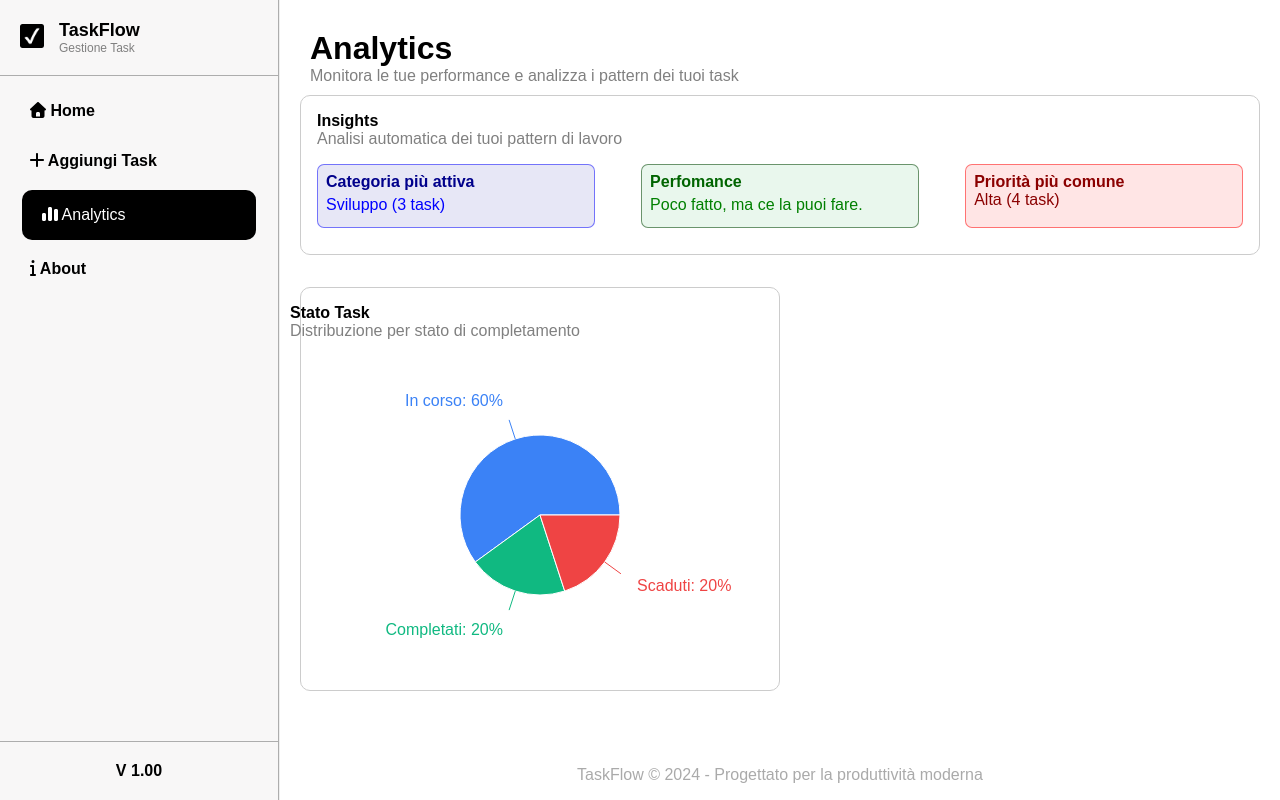
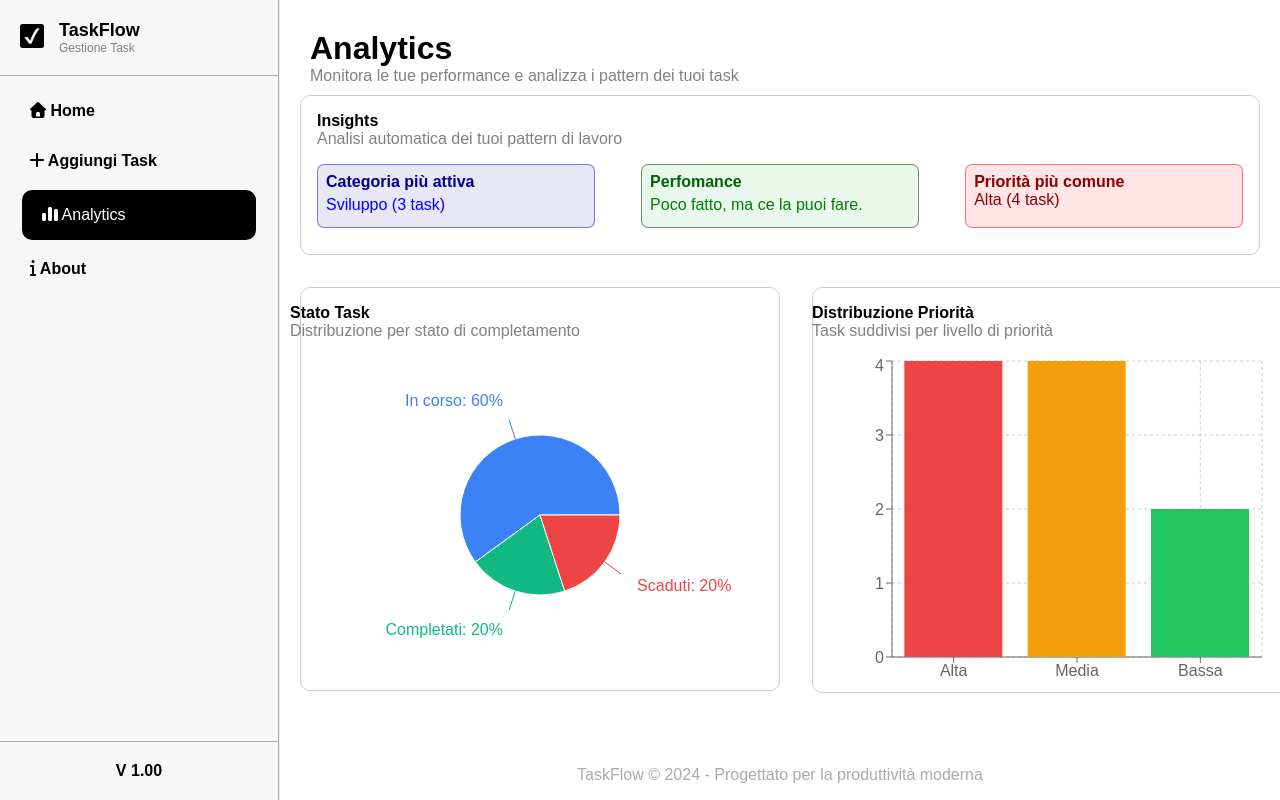
Before and after one commit to Figetto7/TaskFlow, a React (Vite) app: page /analytics in a window 1280 px wide. Built offline with nearby package versions, Linux system fonts and the light colour scheme.

Commit message:
Finalized Analytics

```diff
--- a/package.json
+++ b/package.json
@@ -14,7 +14,9 @@
     "@fortawesome/free-solid-svg-icons": "^7.0.0",
     "@fortawesome/react-fontawesome": "^0.2.3",
     "@mui/x-charts": "^8.9.2",
+    "chart.js": "^4.5.0",
     "react": "^19.1.0",
+    "react-chartjs-2": "^5.3.0",
     "react-dom": "^19.1.0",
     "react-hook-form": "^7.62.0",
     "react-pro-sidebar": "^1.1.0",
--- a/src/Analytics/Analytics.jsx
+++ b/src/Analytics/Analytics.jsx
@@ -2,13 +2,22 @@ import React from 'react'
 import HeaderAnalytics from "../Header/HeaderAnalytics"
 import Insights from "../Insights/Insights"
 import ChartPie from "../ChartPie/ChartPie"
+import Histogram from "../Histogram/Histogram"
+import styles from "./Analytics.module.css"
 
 export default function Analytics () {
   return (
     <>
       <HeaderAnalytics />
       <Insights />
-      <ChartPie />
+      <div className={styles.analyticsNumberTaskContainer}>
+      <div className={styles.StatisticsContainer}>
+        <ChartPie />
+      </div>
+      <div className={styles.StatisticsContainer}>
+        <Histogram />
+      </div>
+    </div>
     </>
   )
 }
--- a/src/Analytics/Analytics.module.css
+++ b/src/Analytics/Analytics.module.css
@@ -0,0 +1,15 @@
+.StatisticsContainer{
+  display: grid;
+  justify-content: center;
+  align-items: center;
+  width: 50%;
+  height: 100%;
+  border: 1px solid #ccc;
+  border-radius: 10px;
+  margin-top: 2rem;
+}
+
+.analyticsNumberTaskContainer{
+  display:flex;
+  gap: 2rem;
+}
--- a/src/ChartPie/ChartPie.jsx
+++ b/src/ChartPie/ChartPie.jsx
@@ -46,7 +46,7 @@ export default function MyPieChart() {
   ].filter(item => item.value > 0);
 
   return (
-    <div className={styles.pieChartContainer}>
+    <>
       <div className={styles.pieChartHeader}>
         <h1>Stato Task</h1>
         <p>Distribuzione per stato di completamento</p>
@@ -71,6 +71,6 @@ export default function MyPieChart() {
           ))}
         </Pie>
       </PieChart>
-    </div>
+    </>
   );
 }
--- a/src/ChartPie/ChartPie.module.css
+++ b/src/ChartPie/ChartPie.module.css
@@ -1,13 +1,4 @@
-.pieChartContainer{
-  display: grid;
-  justify-content: center;
-  align-items: center;
-  width: 50%;
-  height: 100%;
-  border: 1px solid #ccc;
-  border-radius: 10px;
-  margin-top: 2rem;
-}
+
 
 .pieChartHeader{
   margin-top: 1rem;;
--- /dev/null
+++ b/src/Histogram/Histogram.jsx
@@ -0,0 +1,62 @@
+import styles from './Histogram.module.css';
+import React from 'react';
+import { BarChart, Bar, Cell, XAxis, YAxis, CartesianGrid, Tooltip, ResponsiveContainer } from 'recharts';
+import { useTaskContext } from "../TaskContext"
+
+export default function Histogram () {
+  const { tasks } = useTaskContext();
+
+  const chartData = React.useMemo(() => {
+    const highCount = tasks.filter(task =>
+      task.priority?.toLowerCase() === 'alta'
+    ).length;
+    const mediumCount = tasks.filter(task =>
+      task.priority?.toLowerCase() === 'media'
+    ).length;
+    const lowCount = tasks.filter(task =>
+      task.priority?.toLowerCase() === 'bassa'
+    ).length;
+
+    return [
+      { name: 'Alta', numero: highCount, fill: '#ef4444' },
+      { name: 'Media', numero: mediumCount, fill: '#f59e0b' },
+      { name: 'Bassa', numero: lowCount, fill: '#22c55e' }
+    ];
+  }, [tasks]);
+
+  return (
+    <>
+    <div className={styles.histogramHeader}>
+      <h1>Distribuzione Priorità</h1>
+      <p>Task suddivisi per livello di priorità</p>
+    </div>
+      <div className={styles.histogram}>
+      <ResponsiveContainer width="100%" height="100%">
+        <BarChart
+          key={tasks.length}
+          width={500}
+          height={300}
+          data={chartData}
+          margin={{
+            top: 5,
+            right: 30,
+            left: 20,
+            bottom: 5,
+          }}
+        >
+          <CartesianGrid strokeDasharray="3 3" />
+          <XAxis dataKey="name" />
+          <YAxis />
+          <Tooltip />
+          <Bar dataKey="numero">
+            {chartData.map((entry, index) => (
+              <Cell key={`cell-${index}`} fill={entry.fill} />
+            ))}
+          </Bar>
+        </BarChart>
+      </ResponsiveContainer>
+    </div>
+    </>
+
+  )
+}
--- /dev/null
+++ b/src/Histogram/Histogram.module.css
@@ -0,0 +1,15 @@
+.histogram {
+  width: 30rem;
+  height: 21rem;
+}
+
+
+
+.histogramHeader{
+  margin-top: 1rem;
+}
+
+.histogramHeader > p {
+  color: gray;
+  padding-bottom: 1rem;
+}
```
Also changed, not shown: 1 other file (tests, documents, lock files or other folders).
